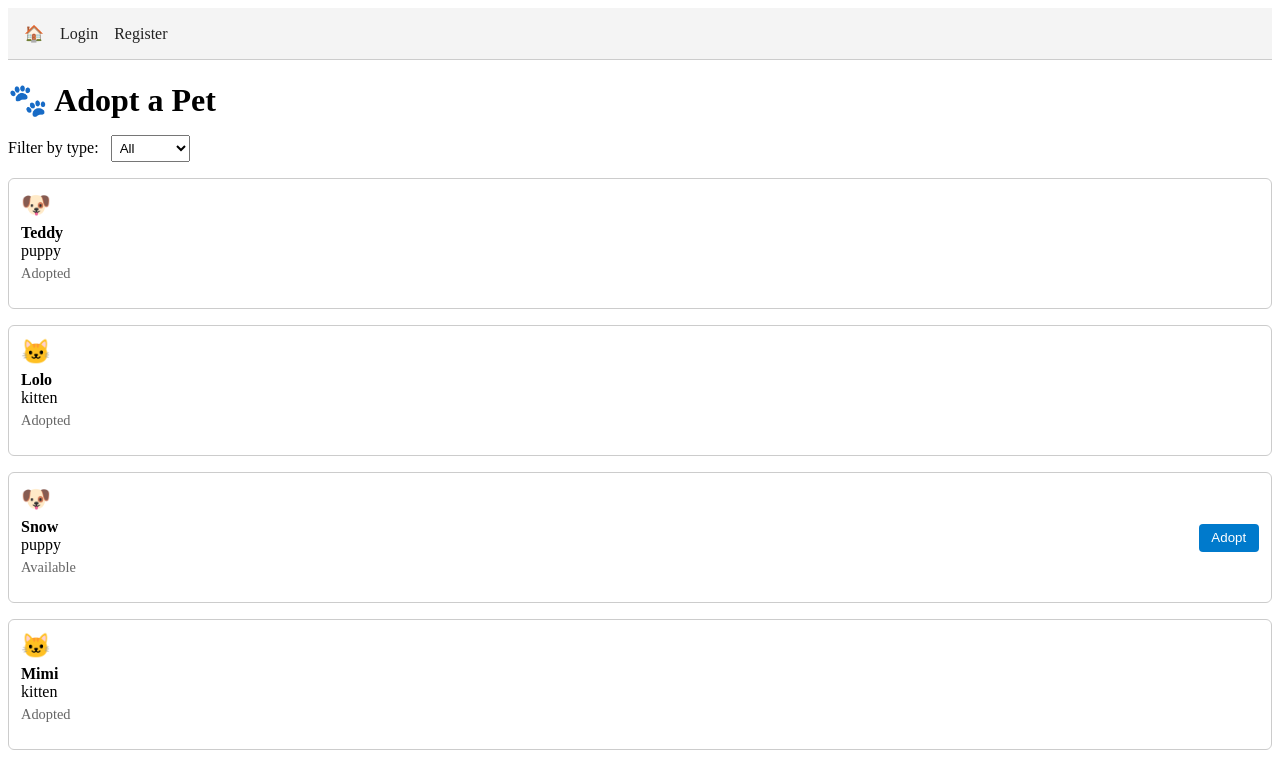
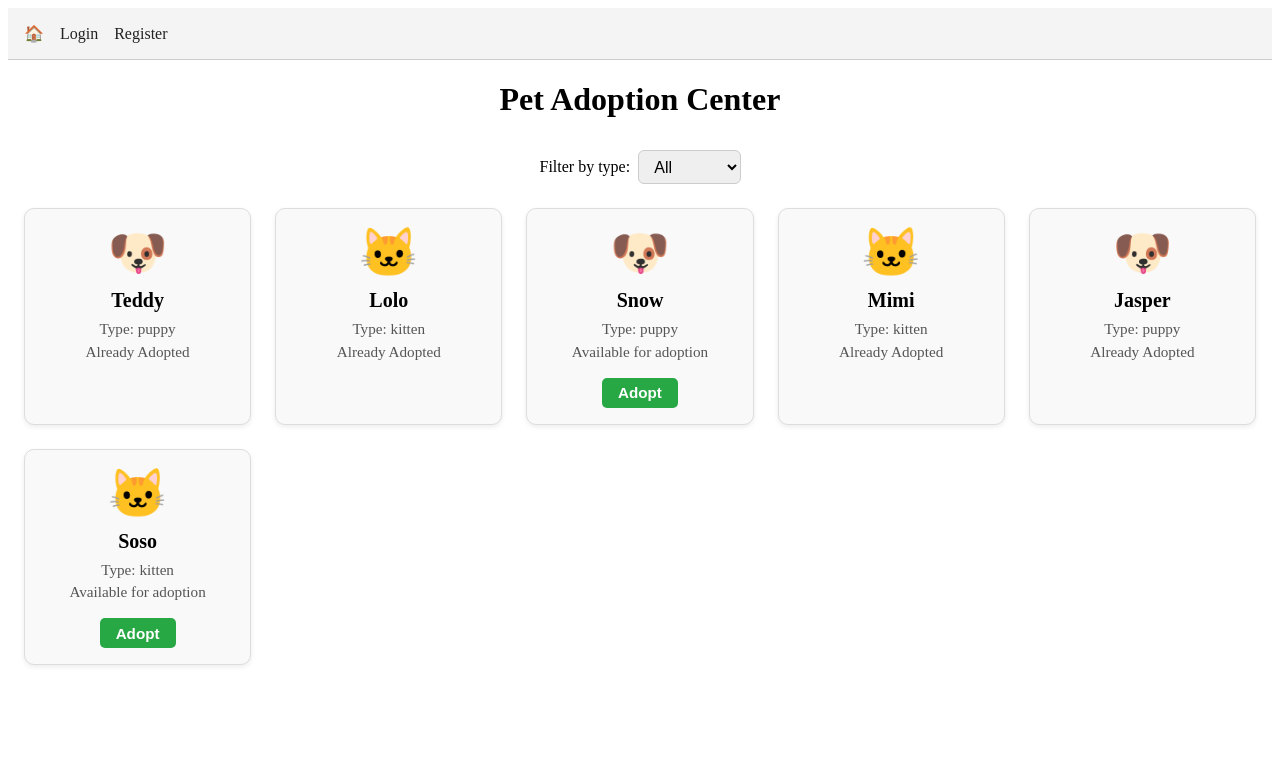
Before and after one commit to Omaima43/Pet_Adoption-, a SvelteKit app: page / in a window 1280 px wide. Shown: the top 764 px of the page. Built offline with nearby package versions, Linux system fonts and the light colour scheme.

Commit message:
Admin modifications

```diff
--- a/src/routes/(frontend)/+page.svelte
+++ b/src/routes/(frontend)/+page.svelte
@@ -1,6 +1,7 @@
 <script lang="ts">
     import { onMount } from 'svelte';
     import type { Pet } from '$lib/types';
+    import { currentUser } from '$lib/stores';
 
     let allPets: Pet[] = [];
     let selection: 'all' | 'puppy' | 'kitten' = 'all';
@@ -21,7 +22,7 @@
 
     $: filteredPets = selection === 'all'
         ? allPets
-        : allPets.filter(p => p.type === selection);
+        : allPets.filter((p) => p.type === selection);
 
     async function adopt(petId: number) {
         const res = await fetch('/api/adopt', {
@@ -37,87 +38,121 @@
     }
 </script>
 
-<h1>🐾 Adopt a Pet</h1>
+<h1>Pet Adoption Center</h1>
 
-<label>
-    Filter by type:
-    <select bind:value={selection}>
+<!-- Optional admin-only content -->
+{#if $currentUser?.role === 'admin'}
+    <p style="text-align: center; color: darkred; font-weight: bold;">
+        👑 You are viewing this as an Admin.
+    </p>
+{/if}
+
+<div class="filter">
+    <label for="filter">Filter by type:</label>
+    <select id="filter" bind:value={selection}>
         <option value="all">All</option>
         <option value="puppy">Puppies</option>
         <option value="kitten">Kittens</option>
     </select>
-</label>
+</div>
 
 {#if filteredPets.length === 0}
-    <p>No pets available for this type.</p>
+    <p class="empty">No pets available in this category.</p>
 {:else}
-    <ul>
+    <div class="grid">
         {#each filteredPets as pet}
-            <li>
-                <div class="info">
-                    <span class="emoji">{pet.type === 'puppy' ? '🐶' : '🐱'}</span>
-                    <strong>{pet.name}</strong>  {pet.type}
-                    <p class="status">{pet.adopted ? 'Adopted' : 'Available'}</p>
-                </div>
+            <div class="card">
+                <div class="emoji">{pet.type === 'puppy' ? '🐶' : '🐱'}</div>
+                <h2>{pet.name}</h2>
+                <p class="type">Type: {pet.type}</p>
+                <p class="status">{pet.adopted ? 'Already Adopted' : 'Available for adoption'}</p>
+
                 {#if !pet.adopted}
                     <button on:click={() => adopt(pet.id)}>Adopt</button>
                 {/if}
-            </li>
+            </div>
         {/each}
-    </ul>
+    </div>
 {/if}
-
 <style>
     h1 {
-        margin-bottom: 1rem;
+        text-align: center;
+        font-size: 2rem;
+        margin-bottom: 2rem;
+    }
+
+    .filter {
+        display: flex;
+        justify-content: center;
+        align-items: center;
+        margin-bottom: 1.5rem;
+        gap: 0.5rem;
     }
 
     select {
-        margin-left: 0.5rem;
-        padding: 0.25rem;
+        padding: 0.4rem 0.7rem;
+        font-size: 1rem;
+        border-radius: 6px;
+        border: 1px solid #ccc;
     }
 
-    ul {
-        padding: 0;
-        list-style: none;
+    .grid {
+        display: grid;
+        grid-template-columns: repeat(auto-fit, minmax(200px, 1fr));
+        gap: 1.5rem;
+        padding: 0 1rem;
     }
 
-    li {
-        border: 1px solid #ccc;
-        border-radius: 6px;
-        padding: 0.75rem;
-        margin-bottom: 1rem;
-        display: flex;
-        justify-content: space-between;
-        align-items: center;
+    .card {
+        background-color: #f9f9f9;
+        border: 1px solid #ddd;
+        border-radius: 10px;
+        padding: 1rem;
+        text-align: center;
+        box-shadow: 0 2px 5px rgba(0, 0, 0, 0.08);
+        transition: transform 0.2s ease;
     }
 
-    .info {
-        display: flex;
-        flex-direction: column;
+    .card:hover {
+        transform: translateY(-4px);
     }
 
     .emoji {
-        font-size: 1.5rem;
-        margin-bottom: 0.3rem;
+        font-size: 3rem;
+        margin-bottom: 0.5rem;
     }
 
+    h2 {
+        margin: 0.5rem 0;
+        font-size: 1.25rem;
+    }
+
+    .type,
     .status {
-        font-size: 0.9rem;
-        color: #666;
-        margin-top: 0.3rem;
+        font-size: 0.95rem;
+        color: #555;
+        margin: 0.3rem 0;
     }
 
     button {
-        padding: 0.4rem 0.8rem;
+        margin-top: 0.75rem;
+        padding: 0.4rem 1rem;
+        background-color: #28a745;
+        color: white;
         border: none;
-        background-color: #007acc;
-        color: white;
-        border-radius: 4px;
+        border-radius: 5px;
         cursor: pointer;
+        font-weight: bold;
+        font-size: 0.95rem;
     }
 
     button:hover {
-        background-color: #005fa3;
+        background-color: #218838;
+    }
+
+    .empty {
+        text-align: center;
+        font-style: italic;
+        color: #666;
     }
 </style>
--- a/src/routes/(frontend)/admin/+page.svelte
+++ b/src/routes/(frontend)/admin/+page.svelte
@@ -49,7 +49,7 @@
     }
 </script>
 
-<h1>➕ Add a New Pet</h1>
+<h1>Add a New Pet</h1>
 
 {#if error}
     <p class="error">{error}</p>
--- a/src/routes/(frontend)/dashboard/+page.svelte
+++ b/src/routes/(frontend)/dashboard/+page.svelte
@@ -5,14 +5,14 @@
 
     export let data: { user: SafeUser; pets: Pet[] };
 
-    let user = data.user;
-    let pets = data.pets;
+    let pets: Pet[] = data.pets;
+    let user: SafeUser = data.user;
+    let success = '';
     let error = '';
-    let message = '';
 
-    async function takeCare(petId: number, action: 'feed' | 'toy' | 'return') {
+    async function handleAction(petId: number, action: 'feed' | 'toy' | 'return') {
+        success = '';
         error = '';
-        message = '';
         try {
             const res = await fetch('/api/actions', {
                 method: 'POST',
@@ -21,25 +21,25 @@
             });
             const result = await res.json();
             if (res.ok) {
+                pets = result.pets;
                 currentUser.set(result.user);
                 user = result.user;
-                pets = result.pets;
-                message = result.message || 'Action completed.';
+                success = result.message;
             } else {
                 if (result.redirectTo) {
-                    goto(result.redirectTo);
+                    await goto(result.redirectTo);
                 } else {
-                    error = result.error || 'Something went wrong.';
+                    error = result.error || 'Action failed.';
                 }
             }
         } catch {
-            error = 'Server error during action.';
+            error = 'Something went wrong.';
         }
     }
 
-    async function purchase(item: 'food' | 'toy') {
+    async function buy(item: 'food' | 'toy') {
+        success = '';
         error = '';
-        message = '';
         try {
             const res = await fetch('/api/shop', {
                 method: 'POST',
@@ -50,123 +50,145 @@
             if (res.ok) {
                 currentUser.set(result.user);
                 user = result.user;
-                message = result.message;
+                success = result.message;
             } else {
-                error = result.error || 'Could not complete purchase.';
+                error = result.error || 'Purchase failed.';
             }
         } catch {
-            error = 'Shop request failed.';
+            error = 'Failed to process purchase.';
         }
     }
 </script>
 
-<main>
-    <h2>Welcome back, {user.name}!</h2>
+<h1>Your Dashboard</h1>
 
-    <section class="status-box">
-        <p><strong>Available Funds:</strong> ${user.budget}</p>
-        <p><strong>Items:</strong> 🥫 Food: {user.inventory.food} | 🧸 Toy: {user.inventory.toy} | 🍬 Treat: {user.inventory.treat}</p>
-    </section>
+{#if success}<p class="success">{success}</p>{/if}
+{#if error}<p class="error">{error}</p>{/if}
 
-    {#if message}
-        <p class="message">{message}</p>
-    {/if}
-    {#if error}
-        <p class="error">{error}</p>
-    {/if}
+<div class="info">
+    <p><strong>Budget:</strong> ${user.budget}</p>
+    <p><strong>Inventory:</strong>  {user.inventory.food} food,  {user.inventory.toy} toys,  {user.inventory.treat} treats</p>
+</div>
 
-    <section class="shop">
-        <h3>Marketplace</h3>
-        <button on:click={() => purchase('food')}>Buy Food - $5</button>
-        <button on:click={() => purchase('toy')}>Buy Toy - $10</button>
-    </section>
+<div class="shop">
+    <h2>Shop</h2>
+    <button on:click={() => buy('food')}>Buy Food ($5)</button>
+    <button on:click={() => buy('toy')}>Buy Toy ($10)</button>
+</div>
 
-    <section>
-        <h3>Adopted Companions</h3>
-        {#if pets.length === 0}
-            <p>No pets adopted yet.</p>
-        {:else}
-            <ul class="pet-list">
-                {#each pets as pet}
-                    <li>
-                        <h4>{pet.name} <span>({pet.type})</span></h4>
-                        <p>Hunger: {pet.hunger} | Happiness: {pet.happiness}</p>
-                        <div class="actions">
-                            <button on:click={() => takeCare(pet.id, 'feed')}>Feed</button>
-                            <button on:click={() => takeCare(pet.id, 'toy')}>Play</button>
-                            <button on:click={() => takeCare(pet.id, 'return')}>Return</button>
-                        </div>
-                    </li>
-                {/each}
-            </ul>
-        {/if}
-    </section>
-</main>
+<h2>Your Adopted Pets</h2>
+{#if pets.length === 0}
+    <p class="empty">You haven’t adopted any pets yet.</p>
+{:else}
+    <div class="grid">
+        {#each pets as pet}
+            <div class="card">
+                <div class="emoji">{pet.type === 'puppy' ? '🐶' : '🐱'}</div>
+                <h3>{pet.name}</h3>
+                <p>Hunger: {pet.hunger}</p>
+                <p>Happiness: {pet.happiness}</p>
+
+                <div class="actions">
+                    <button on:click={() => handleAction(pet.id, 'feed')}>Feed (−$5)</button>
+                    <button on:click={() => handleAction(pet.id, 'toy')}>Play (−$10)</button>
+                    <button on:click={() => handleAction(pet.id, 'return')}>Return (−$20)</button>
+                </div>
+            </div>
+        {/each}
+    </div>
+{/if}
 
 <style>
-    main {
-        max-width: 800px;
-        margin: 2rem auto;
-        padding: 1.5rem;
-        background: #fafafa;
-        border: 1px solid #ddd;
-        border-radius: 10px;
-    }
-
-    h2 {
+    h1 {
         text-align: center;
         margin-bottom: 1rem;
     }
 
-    .status-box {
-        background: #eef;
-        padding: 1rem;
-        border-radius: 6px;
-        margin-bottom: 1.5rem;
+    .info {
+        margin: 1rem 0;
+        text-align: center;
     }
 
-    .shop {
-        margin: 2rem 0;
-    }
-
-    button {
-        margin-right: 0.8rem;
-        margin-top: 0.5rem;
-        padding: 0.4rem 0.8rem;
-        font-size: 0.95rem;
-        cursor: pointer;
-    }
-
-    .pet-list {
-        list-style: none;
-        padding: 0;
-    }
-
-    .pet-list li {
-        border: 1px solid #ccc;
-        border-radius: 6px;
-        margin-bottom: 1rem;
-        padding: 1rem;
-        background: #fff;
-    }
-
-    .pet-list h4 {
-        margin: 0 0 0.5rem 0;
-    }
-
-    .pet-list .actions {
-        margin-top: 0.8rem;
-    }
-
-    .message {
+    .success {
         color: green;
         text-align: center;
         margin-bottom: 1rem;
     }
-
     .error {
         color: red;
         text-align: center;
         margin-bottom: 1rem;
     }
+
+    .shop {
+        text-align: center;
+        margin-bottom: 2rem;
+    }
+
+    .shop button {
+        margin: 0.5rem;
+        padding: 0.5rem 1rem;
+        background-color: #007acc;
+        color: white;
+        border: none;
+        border-radius: 5px;
+        cursor: pointer;
+        font-weight: bold;
+    }
+
+    .shop button:hover {
+        background-color: #005fa3;
+    }
+
+    h2 {
+        text-align: center;
+        margin: 1.5rem 0 1rem;
+    }
+
+    .grid {
+        display: grid;
+        grid-template-columns: repeat(auto-fit, minmax(220px, 1fr));
+        gap: 1.5rem;
+        padding: 0 1rem;
+    }
+
+    .card {
+        background-color: #f9f9f9;
+        border: 1px solid #ddd;
+        border-radius: 10px;
+        padding: 1rem;
+        text-align: center;
+        box-shadow: 0 2px 5px rgba(0, 0, 0, 0.08);
+        transition: transform 0.2s ease;
+    }
+
+    .card:hover {
+        transform: translateY(-4px);
+    }
+
+    .emoji {
+        font-size: 2.5rem;
+        margin-bottom: 0.5rem;
+    }
+
+    .actions button {
+        margin: 0.3rem;
+        padding: 0.4rem 0.8rem;
+        background-color: #28a745;
+        color: white;
+        border: none;
+        border-radius: 5px;
+        cursor: pointer;
+        font-size: 0.9rem;
+    }
+
+    .actions button:hover {
+        background-color: #1e7e34;
+    }
+
+    .empty {
+        text-align: center;
+        font-style: italic;
+        color: #666;
+    }
 </style>
--- a/src/routes/(frontend)/logs/+page.svelte
+++ b/src/routes/(frontend)/logs/+page.svelte
@@ -22,7 +22,7 @@
     });
 </script>
 
-<h1>📖 Activity History</h1>
+<h1>Activity History</h1>
 
 {#if fetchError}
     <p class="alert">{fetchError}</p>
```
Also changed, not shown: src/routes/(frontend)/+layout.svelte (+3 -7 lines), src/routes/(frontend)/register/+page.svelte (+17 -2 lines), src/routes/api/auth/register/+server.ts (+11 -6 lines).
